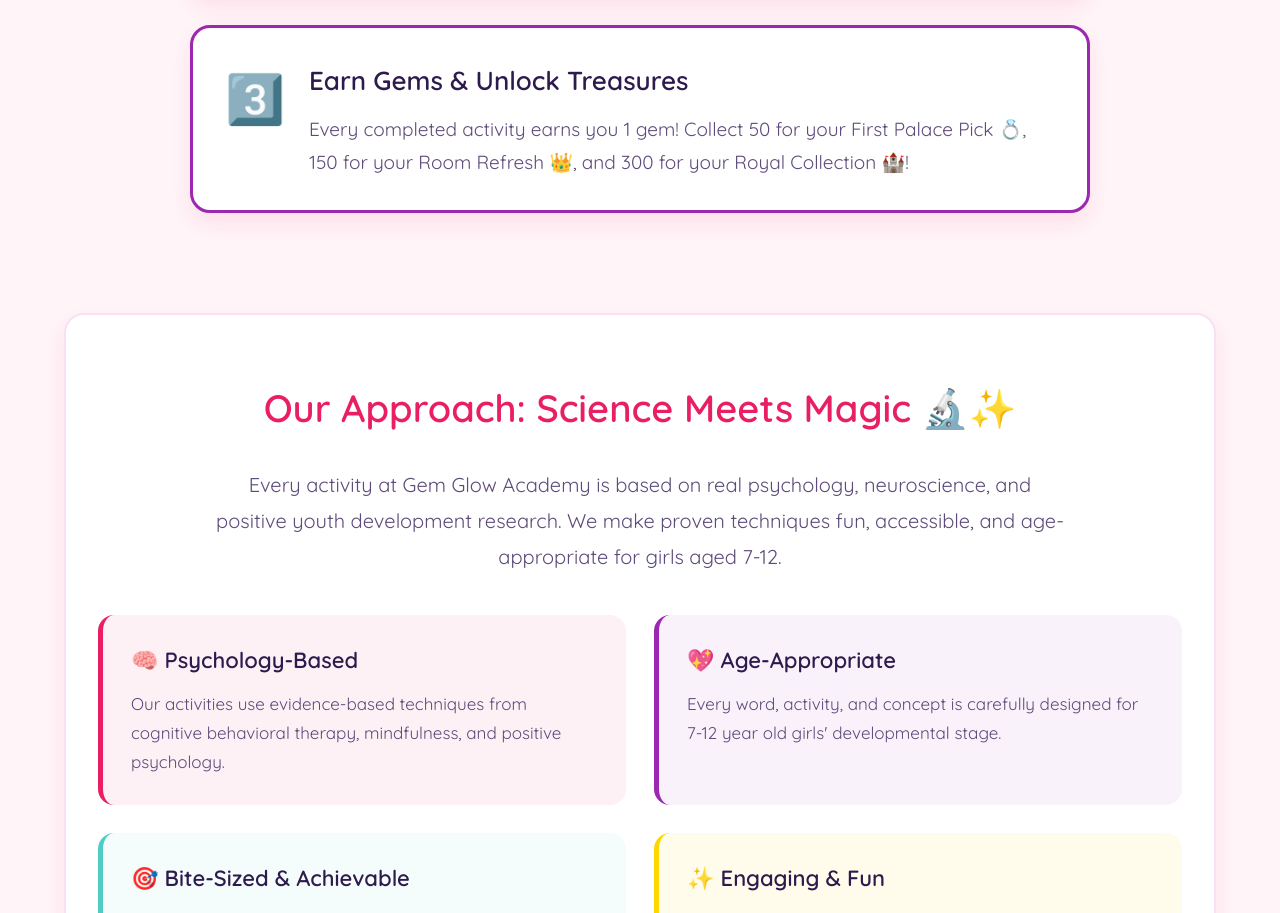
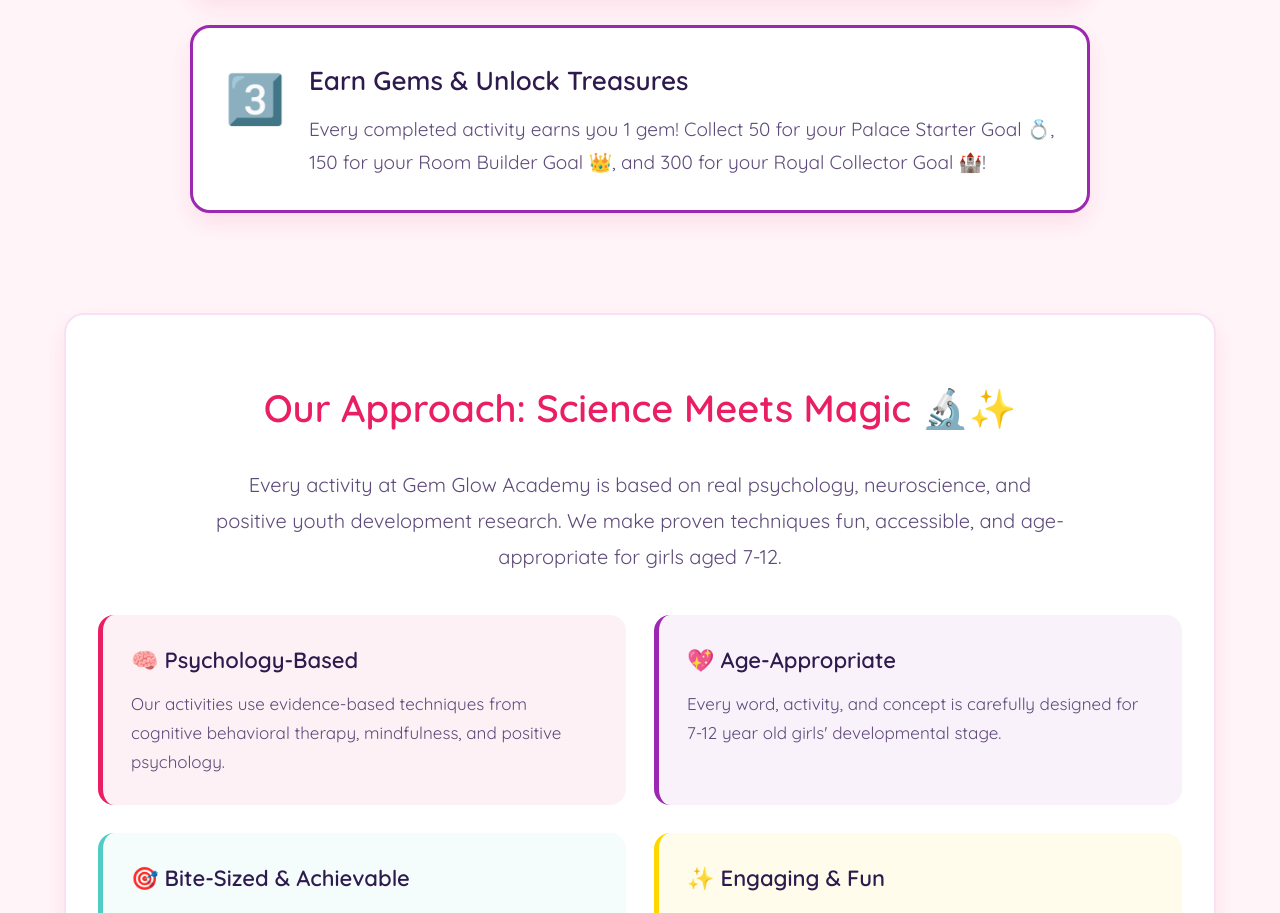
Before and after one commit to DylanB28/glow-academy2, a website: page support.html in a window 1280 px wide. Shown: the part 2755-3668 px from the top of the page. Drawn offline with nearby package versions, Linux system fonts and the light colour scheme; no server answers.

Commit message:
Update support.html

```diff
--- a/support.html
+++ b/support.html
@@ -1,3 +1,4 @@
+
 <!DOCTYPE html>
 <html lang="en-GB">
 <head>
@@ -473,7 +474,7 @@
       .contact-modal-content{padding:32px;}
     }
   </style>
-<script src="https://cdn.jsdelivr.net/npm/@supabase/supabase-js@2"></script>
+<script src="https://cdn.jsdelivr.net/npm/@supabase/supabase-js@2.110.5"></script>
 <script src="/assets/supabase-config.js"></script>
 <script src="/assets/js/auth.js"></script>
 </head>
@@ -634,7 +635,7 @@
           <div style="font-size:48px;flex-shrink:0;">3️⃣</div>
           <div>
             <h3 style="margin:0 0 12px;font-size:26px;color:var(--ink);">Earn Gems & Unlock Treasures</h3>
-            <p style="margin:0;font-size:19px;color:var(--slate);line-height:1.7;">Every completed activity earns you 1 gem! Collect 50 for your First Palace Pick 💍, 150 for your Room Refresh 👑, and 300 for your Royal Collection 🏰!</p>
+            <p style="margin:0;font-size:19px;color:var(--slate);line-height:1.7;">Every completed activity earns you 1 gem! Collect 50 for your Palace Starter Goal 💍, 150 for your Room Builder Goal 👑, and 300 for your Royal Collector Goal 🏰!</p>
           </div>
         </div>
       </div>
@@ -979,14 +980,14 @@ window.toggleFAQ=function(element){
 };
 
 function updateGemDisplay(){
-  const total=Number(window.GGA_WALLET?.gemBalance ?? localStorage.getItem('gga_gem_balance') ?? 0);
+  const total=Number(window.GGA_WALLET?.gemBalance ?? window.loadCachedWallet?.()?.gemBalance ?? 0);
   const gemTotal = document.getElementById('gemTotal');
   if (gemTotal) gemTotal.textContent = total;
 
   const GEM_MILESTONES=[
-    {gems:20,reward:"First Palace Pick"},
-    {gems:75,reward:"Room Refresh"},
-    {gems:150,reward:"Royal Collection"}
+    {gems:20,reward:"Palace Starter Goal"},
+    {gems:75,reward:"Room Builder Goal"},
+    {gems:150,reward:"Royal Collector Goal"}
   ];
 
   const next=GEM_MILESTONES.find(m=>m.gems>total)||GEM_MILESTONES[GEM_MILESTONES.length-1];
```
